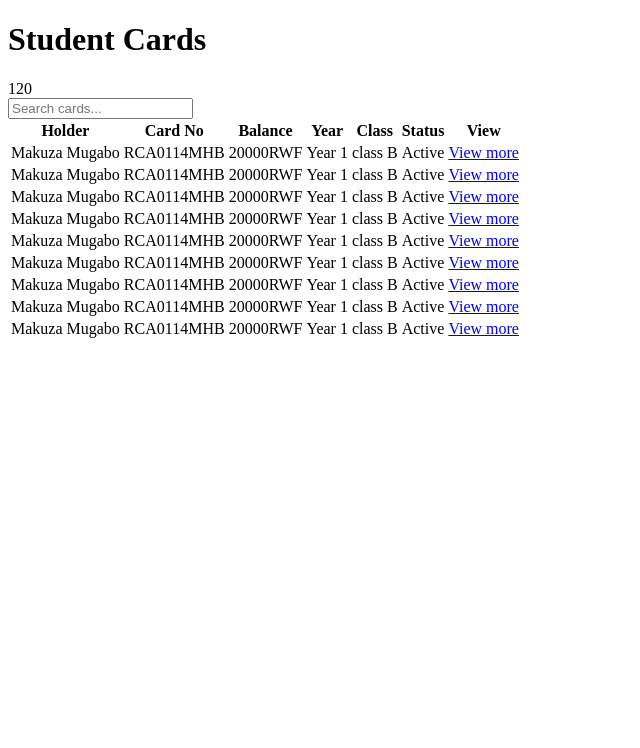
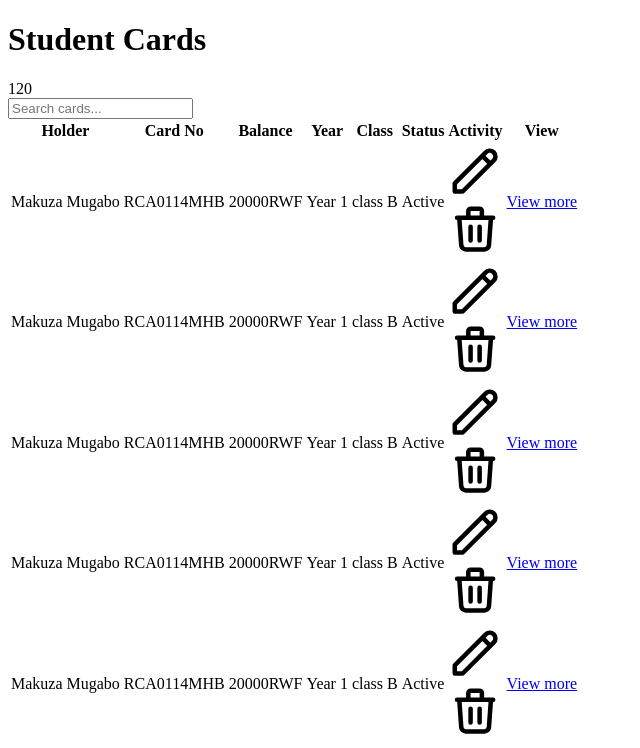
Before and after one commit to Embedded-Kernel/frontend, a Next.js app: page / in a window 1280 px wide. Shown: the top 748 px of the page, without its empty margins (0-640 px from the left). Built offline with nearby package versions, Linux system fonts and the light colour scheme.

Commit message:
Added activity column

```diff
--- a/components/StudentCardList.tsx
+++ b/components/StudentCardList.tsx
@@ -1,5 +1,5 @@
 import React from "react";
-import {peoples} from './dataSource/cardList';
+import { peoples } from "./dataSource/cardList";
 
 export default function StudentCardList() {
   return (
@@ -10,8 +10,11 @@ export default function StudentCardList() {
             <h1>Student Cards</h1>
             <span className="px-2 py-2 text-sm text-gray-500">120</span>
             <div className="ml-auto items-right mt-auto">
-
-            <input type="text" placeholder="Search cards..." className=" py-2 px-3 text-grey-darkest text-sm  italic focus:outline-none  "/>
+              <input
+                type="text"
+                placeholder="Search cards..."
+                className=" py-2 px-3 text-grey-darkest text-sm  italic focus:outline-none  "
+              />
             </div>
           </div>
 
@@ -59,6 +62,13 @@ export default function StudentCardList() {
 
                   <th
                     scope="col"
+                    className="px-6 py-3 text-left text-xs font-medium text-gray-500 uppercase "
+                  >
+                    Activity
+                  </th>
+
+                  <th
+                    scope="col"
                     className="px-14 py-3 text-left text-xs font-medium text-gray-500 uppercase tracking-wider"
                   >
                     View
@@ -67,7 +77,7 @@ export default function StudentCardList() {
               </thead>
               <tbody className="bg-white w-4/5">
                 {peoples.map((person) => (
-                  <tr>
+                  <tr className="hover:bg-gray-300">
                     <td className="px-6 py-4 whitespace-nowrap">
                       <div className="flex items-center">
                         <div className="ml-1">
@@ -101,6 +111,38 @@ export default function StudentCardList() {
                         Active
                       </span>
                     </td>
+                    <td className="px-8 py-4 whitespace-nowrap flex">
+                      <div className="w-4 mr-2 transform hover:text-purple-500 hover:scale-110">
+                        <svg
+                          xmlns="http://www.w3.org/2000/svg"
+                          fill="none"
+                          viewBox="0 0 24 24"
+                          stroke="currentColor"
+                        >
+                          <path
+                            stroke-linecap="round"
+                            stroke-linejoin="round"
+                            strokeWidth="2"
+                            d="M15.232 5.232l3.536 3.536m-2.036-5.036a2.5 2.5 0 113.536 3.536L6.5 21.036H3v-3.572L16.732 3.732z"
+                          />
+                        </svg>
+                      </div>
+                      <div className="w-4 mr-2 transform hover:text-purple-500 hover:scale-110">
+                        <svg
+                          xmlns="http://www.w3.org/2000/svg"
+                          fill="none"
+                          viewBox="0 0 24 24"
+                          stroke="currentColor"
+                        >
+                          <path
+                            stroke-linecap="round"
+                            stroke-linejoin="round"
+                            strokeWidth="2"
+                            d="M19 7l-.867 12.142A2 2 0 0116.138 21H7.862a2 2 0 01-1.995-1.858L5 7m5 4v6m4-6v6m1-10V4a1 1 0 00-1-1h-4a1 1 0 00-1 1v3M4 7h16"
+                          />
+                        </svg>
+                      </div>
+                    </td>
 
                     <td className="px-6 py-4 whitespace-nowrap  text-sm font-medium">
                       <a
--- a/components/dataSource/cardList.ts
+++ b/components/dataSource/cardList.ts
@@ -55,11 +55,5 @@ export const peoples = [
         year: "Year 1",
         class: "class B",
       },
-      {
-        name: "Makuza Mugabo",
-        cardno: "RCA0114MHB",
-        balance: "20000RWF",
-        year: "Year 1",
-        class: "class B",
-      },
+
     ];
```
